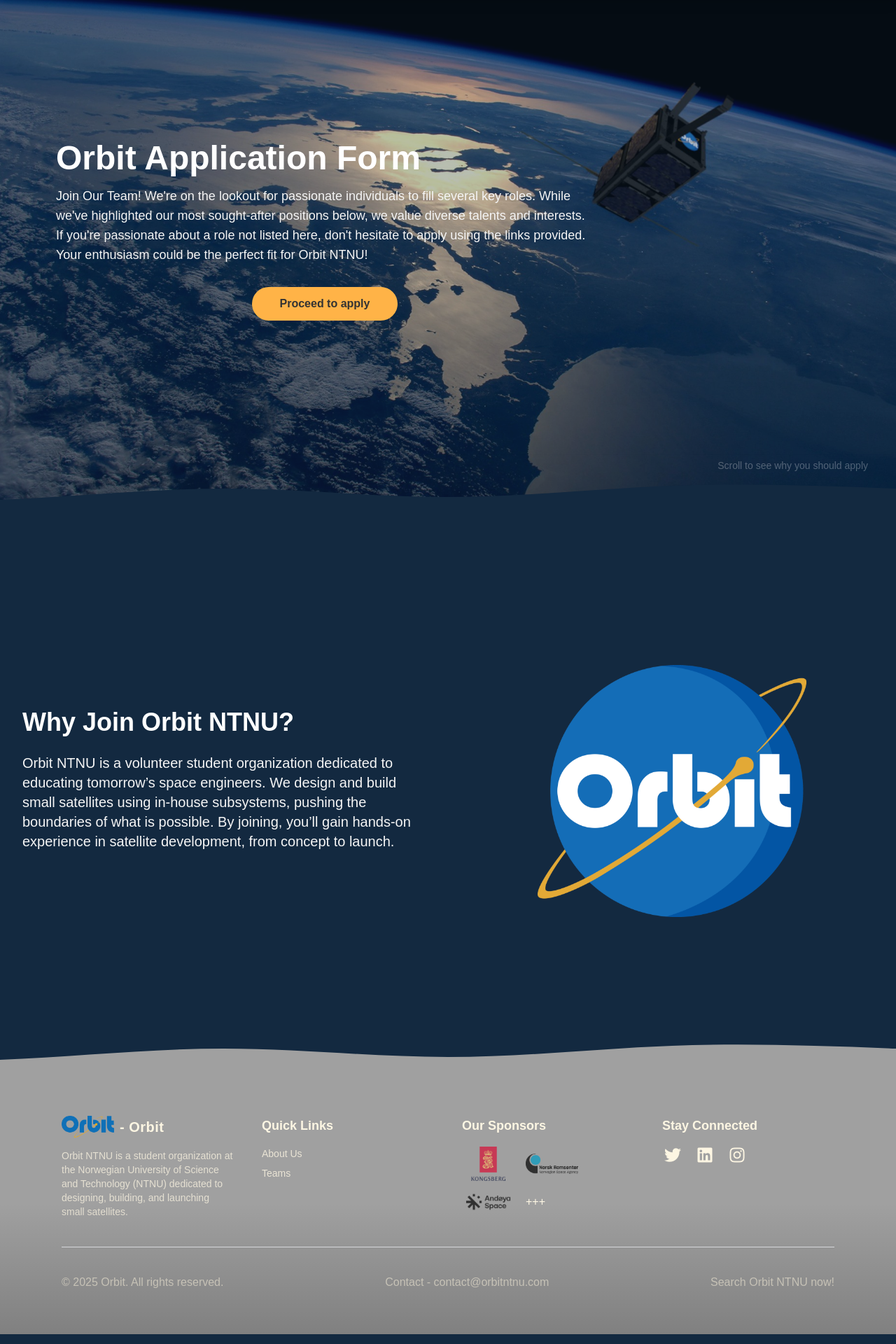
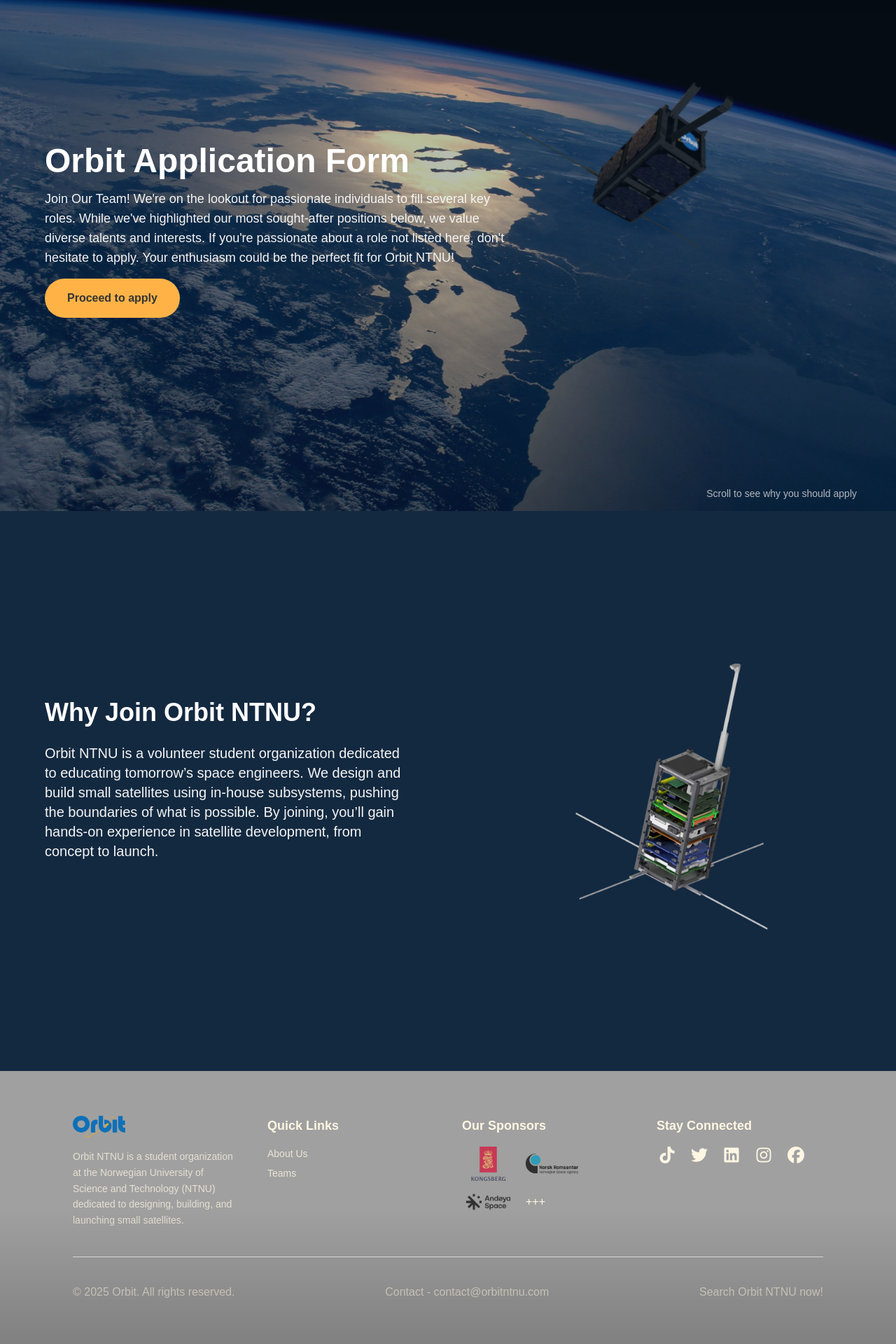
Before and after one commit to OrbitNTNU/web-recruitment-portal, a Next.js app: page /HomePage/HomePage in a window 1280 px wide. Shown: the part 70-1990 px from the top of the page at 70% size. Built offline with nearby package versions, Linux system fonts and the light colour scheme.

Commit message:
feat: add new cool visual for loading into homePage and fix renaming
Also fix animations for differenct sections and elements in the Homepage for a better and more clena experience

```diff
--- a/src/pages/HomePage/HomePage.tsx
+++ b/src/pages/HomePage/HomePage.tsx
@@ -1,8 +1,11 @@
-import React, { useEffect, useRef } from "react";
+import React, { useEffect, useRef, useState } from "react";
 import Navbar from "@/components/Shared/Navbar";
 import { useRouter } from "next/navigation";
 import Image from "next/image";
 import "@fortawesome/fontawesome-free/css/all.min.css";
+import { AnimatePresence, motion } from "framer-motion";
+import { container, fadeIn, fadeInUp, fadeOut } from "@/utils/loading/Animations";
+import { useHomePageStore } from "@/stores/HomePageStore/useHomePageStore";
 
 export default function HomePage() {
   const router = useRouter();
@@ -10,14 +13,34 @@ export default function HomePage() {
   const handleRouteToForm = () => {
     router.push("/Form");
   };
+  const { hasPlayed, setHasPlayed } = useHomePageStore();
+  const [showIntro, setShowIntro] = useState(!hasPlayed);
+  const logoRef = useRef<HTMLImageElement | null>(null);
 
-  const logoRef = useRef<HTMLImageElement | null>(null);
+  useEffect(() => {
+    const timer = setTimeout(() => setShowIntro(false), 4);
+    return () => clearTimeout(timer);
+  }, []);
+
+  useEffect(() => {
+    if (showIntro) {
+      document.body.style.overflow = "hidden";
+    } else {
+      document.body.style.overflow = "auto";
+    }
+    return () => {
+      document.body.style.overflow = "auto";
+    };
+  }, [showIntro]);
 
   useEffect(() => {
     const handleScroll = () => {
       const scrollY = window.scrollY;
       if (logoRef.current) {
-        logoRef.current.style.transform = `rotate(${scrollY / 5}deg)`;
+        const rotate = scrollY / 4
+        const translateX = Math.sin(scrollY / 100) * 10;
+        const translateY = Math.cos(scrollY / 100) * 10;
+        logoRef.current.style.transform = `translate(${translateX}px, ${translateY}px) rotate(${rotate}deg)`;
       }
     };
     window.addEventListener("scroll", handleScroll);
@@ -25,61 +48,81 @@ export default function HomePage() {
   }, []);
 
   return (
-    <div className="flex min-h-screen flex-col">
+    <div className="flex min-h-screen flex-col overflow-x-hidden">
       <Navbar />
-      <section className="relative flex h-screen flex-grow items-center overflow-hidden px-20">
-        <div className="absolute bottom-10 right-10 flex animate-bounce items-center">
-          <span className="--font-poppins mb-2 text-sm text-[var(--color-cloud-white)]">
+      <AnimatePresence>
+        {showIntro && (
+          <motion.div
+            key="intro"
+            initial={{ opacity: 1 }}
+            animate={{ opacity: 1 }}
+            exit={{ opacity: 0 }}
+            transition={{ duration: 3, ease: "easeInOut" }}
+            className="fixed inset-0 z-50 flex items-center justify-center bg-black"
+          >
+            <video
+              src="/shared/sunrise.mp4"
+              autoPlay
+              muted
+              playsInline
+              onEnded={() => {
+                setShowIntro(false);
+                setHasPlayed(true);
+              }}
+              className="absolute inset-0 w-full h-full object-cover"
+            />
+            <motion.div
+              initial={{ opacity: 1 }}
+              animate={{ opacity: 0 }}
+              transition={{ duration: 1, ease: "easeOut" }}
+              className="absolute inset-0 bg-black"
+            />
+          </motion.div>
+        )}
+      </AnimatePresence>
+
+      <section className="relative flex min-h-screen flex-col justify-center items-cente overflow-hidden px-6 sm:px-4 md:px-16 sm:text-left">
+        <motion.div variants={fadeOut} className="animate-background absolute inset-0 bg-cover bg-center opacity-70 bg-url('/shared/orbitsat.jpg')" style={{ backgroundImage: "url('/shared/orbitsat.jpg')" }}>
+          <div className="absolute bottom-0 right-0 left-0 sm:right-10 sm:left-auto flex animate-bounce justify-center sm:justify-end items-center px-4">
+            <span className="font-poppins mb-2 text-sm text-[var(--color-cloud-white)]">
               Scroll to see why you should apply
             </span>
           </div>
+        </motion.div>
 
-        <div
-          className="animate-background absolute inset-0 bg-cover bg-center opacity-70"
-          style={{ backgroundImage: "url('/shared/orbitsat.jpg')" }}
-        />
-
-        <div className="relative z-10 max-w-3xl text-left">
-          <h2 className="animate-slideInUp mb-4 text-4xl font-extrabold text-[var(--color-strong)] md:text-5xl">
+        <div className="relative z-10 max-w-2xl">
+          <h2 className="animate-slideInUp mb-4 text-3xl sm:text-4xl md:text-5xl font-extrabold text-[var(--color-strong)]">
             Orbit Application Form
           </h2>
-          <p className="animate-slideInLeft mb-8 text-base text-[var(--color-cloud-white)] md:text-lg">
+          <p className="animate-slideInLeft text-sm sm:text-base md:text-lg mb-4 text-[var(--color-cloud-white)]">
             Join Our Team! We're on the lookout for passionate individuals to
             fill several key roles. While we've highlighted our most
             sought-after positions below, we value diverse talents and
             interests. If you're passionate about a role not listed here, don't
-            hesitate to apply using the links provided. Your enthusiasm could be
-            the perfect fit for Orbit NTNU!
+            hesitate to apply. Your enthusiasm could be the perfect fit for
+            Orbit NTNU!
           </p>
-          <div className="text-center">
+          <div className="text-center sm:text-left">
             <button
               onClick={handleRouteToForm}
-              className="animate-button rounded-full bg-[var(--color-orange-sherbert)] px-10 py-3 font-semibold text-[var(--color-dark-gray)] transition-colors duration-300 hover:bg-[var(--color-laser-lemon)]"
+              className="animate-button rounded-full bg-[var(--color-orange-sherbert)] px-4 py-3 sm:px-8 sm:py-4 text-sm sm:text-base font-semibold text-[var(--color-dark-gray)] transition-colors duration-300 hover:bg-[var(--color-laser-lemon)]"
             >
               Proceed to apply
             </button>
           </div>
         </div>
-
-        <div className="absolute bottom-0 left-0 z-10 w-full overflow-hidden leading-none shadow-md">
-          <svg
-            className="relative block h-20 w-full text-[var(--color-night-sky)]"
-            viewBox="0 0 1440 320"
-            preserveAspectRatio="none"
-            xmlns="http://www.w3.org/2000/svg"
-          >
-            <path
-              fill="currentColor"
-              d="M0,256C120,240,240,192,360,192C480,192,600,240,720,240C840,240,960,192,1080,176C1200,160,1320,176,1440,192L1440,320L0,320Z"
-            />
-          </svg>
-        </div>
       </section>
 
-      <section className="relative flex h-screen flex-col md:flex-row">
-        <div className="flex w-full items-center bg-[var(--color-night-sky)] text-[var(--color-strong)] md:w-1/2">
-          <div className="mx-auto max-w-xl">
-            <h3 className="mb-6 text-3xl font-bold md:text-4xl">
+      <motion.section
+        variants={fadeIn}
+        initial="hidden"
+        whileInView="visible"
+        viewport={{ amount: 0.3 }}
+        className="relative flex flex-col md:flex-row min-h-screen"
+      >
+        <motion.div variants={fadeInUp} className="flex w-full items-center justify-center bg-[var(--color-night-sky)] p-8 sm:p-10 md:w-1/2">
+          <div className="max-w-lg text-center md:text-left">
+            <h3 className="mb-6 text-2xl sm:text-3xl md:text-4xl font-bold text-[var(--color-strong)]">
               Why Join Orbit NTNU?
             </h3>
             <p className="mb-8 text-lg leading-relaxed text-[var(--color-cloud-white)] md:text-xl">
@@ -90,57 +133,44 @@ export default function HomePage() {
               satellite development, from concept to launch.
             </p>
           </div>
-        </div>
+        </motion.div>
 
-        <div className="flex flex-1 items-center justify-center bg-[var(--color-night-sky)]">
-          <div className="flex h-96 w-96 items-center justify-center">
+        <motion.div variants={fadeInUp} className="flex flex-1 items-center justify-center bg-[var(--color-night-sky)] p-8">
+          <div className="w-56 h-56 sm:w-80 sm:h-80 md:w-96 md:h-96 flex items-center justify-center">
             <img
               ref={logoRef}
-              src="/logos/orbitLogo.png"
-              alt="Orbit NTNU logo"
+              src="/shared/cubeSat.avif"
+              alt="Cubesat"
               className="max-h-full max-w-full object-contain"
             />
           </div>
-        </div>
+        </motion.div>
+      </motion.section>
 
-        <div className="absolute bottom-0 left-0 z-10 w-full overflow-hidden">
-          <svg
-            className="relative block h-20 w-full text-[var(--color-muted)]"
-            viewBox="0 0 1440 320"
-            preserveAspectRatio="none"
-            xmlns="http://www.w3.org/2000/svg"
+
+      <motion.section variants={fadeIn}
+        initial="hidden"
+        whileInView="visible"
+        viewport={{ amount: 0.3 }}
+        className="relative bg-[var(--color-muted)] text-[var(--color-cream)]"
       >
-            <path
-              fill="currentColor"
-              d="M0,256C120,240,240,192,360,192C480,192,600,240,720,240C840,240,960,192,1080,176C1200,160,1320,176,1440,192L1440,320L0,320Z"
-            />
-          </svg>
-        </div>
-      </section>
-
-      <section className="relative bg-[var(--color-muted)] text-[var(--color-cream)]">
-        <div className="mx-auto max-w-6xl px-6 py-16">
-          <div className="grid grid-cols-1 gap-10 md:grid-cols-4">
-            <div className="space-y-4">
-              <div className="flex items-center space-x-2">
-                <div>
+        <div className="mx-auto max-w-6xl px-6 sm:px-10 py-12 sm:py-16">
+          <div className="grid grid-cols-1 gap-10 sm:grid-cols-2 md:grid-cols-4">
+            <motion.div variants={fadeInUp} className="space-y-4">
               <Image
                 src="/logos/orbitTextlogo.png"
                 alt="Orbit Logo"
                 width={75}
                 height={75}
               />
-                </div>
-                <h3 className="text-xl font-bold tracking-wide"> - Orbit</h3>
-              </div>
-              <p className="text-sm opacity-75">
+              <p className="text-sm opacity-75 leading-relaxed">
                 Orbit NTNU is a student organization at the Norwegian University
                 of Science and Technology (NTNU) dedicated to designing,
                 building, and launching small satellites.
               </p>
-            </div>
+            </motion.div>
 
-            <div>
+            <motion.div variants={fadeInUp}>
               <h4 className="mb-4 text-lg font-semibold">Quick Links</h4>
               <ul className="space-y-2 text-sm opacity-80">
                 <li>
@@ -154,67 +184,60 @@ export default function HomePage() {
                   </a>
                 </li>
               </ul>
-            </div>
+            </motion.div>
 
-            <div>
+            <motion.div variants={fadeInUp}>
               <h4 className="mb-4 text-lg font-semibold">Our Sponsors</h4>
               <div className="flex flex-wrap items-center gap-4">
-                <div className="rounded opacity-70">
-                  <Image
-                    src="/logos/kongsberg.png"
-                    alt="Orbit Logo"
+                {[
+                  "/logos/kongsberg.png",
+                  "/logos/norsk_romsenter.png",
+                  "/logos/andoya_space.png",
+                ].map((src, i) => (
+                  <div key={i} className="opacity-70">
+                    <motion.img
+                      src={src}
+                      alt="Sponsor Logo"
                       width={75}
                       height={75}
                     />
                   </div>
-                <div className="opacity-70">
-                  <Image
-                    src="/logos/norsk_romsenter.png"
-                    alt="Orbit Logo"
-                    width={75}
-                    height={75}
-                  />
-                </div>
-                <div className="opacity-70">
-                  <Image
-                    src="/logos/andoya_space.png"
-                    alt="Orbit Logo"
-                    width={75}
-                    height={75}
-                  />
-                </div>
+                ))}
                 <a href="https://orbitntnu.com/sponsors" className="hover:underline hover:opacity-100">
                   +++
                 </a>
               </div>
+            </motion.div>
+
+            <motion.div variants={fadeInUp}>
+              <h4 className="mb-4 text-lg font-semibold">Stay Connected</h4>
+              <div className="flex flex-wrap justify-center sm:justify-start gap-4">
+                {[
+                  { href: "https://x.com/orbit_ntnu", icon: "fa-tiktok" },
+                  { href: "https://www.tiktok.com/@orbitntnu2025", icon: "fa-twitter" },
+                  { href: "https://www.linkedin.com/company/orbit-ntnu", icon: "fa-linkedin" },
+                  { href: "https://www.instagram.com/orbitntnu/", icon: "fa-instagram" },
+                  { href: "https://www.instagram.com/orbitntnu/", icon: "fa-facebook" },
+                ].map(({ href, icon }, i) => (
+                  <a key={i} href={href} className="transition-transform hover:scale-110">
+                    <i className={`fa-brands ${icon} text-2xl`} />
+                  </a>
+                ))}
+              </div>
+            </motion.div>
           </div>
 
-            <div>
-              <h4 className="mb-4 text-lg font-semibold">Stay Connected</h4>
-              <div className="flex space-x-4">
-                <a href="#" className="transition-transform hover:scale-110">
-                  <i className="fa-brands fa-twitter text-2xl"></i>
-                </a>
-                <a href="#" className="transition-transform hover:scale-110">
-                  <i className="fa-brands fa-linkedin text-2xl"></i>
-                </a>
-                <a href="#" className="transition-transform hover:scale-110">
-                  <i className="fa-brands fa-instagram text-2xl"></i>
-                </a>
-              </div>
-            </div>
-          </div>
-          <div className="border-[var(--color-cream)]/30 my-10 border-t"></div>
+          <motion.div className="border-[var(--color-cream)]/30 my-10 border-t" />
 
-          <div className="flex flex-col items-center justify-between text-sm opacity-70 md:flex-row">
-            <p>© {new Date().getFullYear()} Orbit. All rights reserved.</p>
-            <p>Contact - contact@orbitntnu.com</p>
-            <p>Search Orbit NTNU now!</p>
-          </div>
+          <motion.div variants={container} viewport={{ once: true }} className="flex flex-col items-center justify-center gap-2 text-sm opacity-70 md:flex-row md:justify-between">
+            <motion.p variants={fadeInUp}>© {new Date().getFullYear()} Orbit. All rights reserved.</motion.p>
+            <motion.p variants={fadeInUp}>Contact - contact@orbitntnu.com</motion.p>
+            <motion.p variants={fadeInUp}>Search Orbit NTNU now!</motion.p>
+          </motion.div>
         </div>
 
-        <div className="pointer-events-none absolute inset-0 bg-gradient-to-t from-black/20 via-transparent to-transparent"></div>
-      </section>
+        <div className="pointer-events-none absolute inset-0 bg-gradient-to-t from-black/20 via-transparent to-transparent" />
+      </motion.section>
     </div>
   );
 }
--- /dev/null
+++ b/src/stores/HomePageStore/useHomePageStore.ts
@@ -0,0 +1,19 @@
+import { create } from "zustand";
+import { persist } from "zustand/middleware";
+
+interface IntroState {
+  hasPlayed: boolean;
+  setHasPlayed: (played: boolean) => void;
+}
+
+export const useHomePageStore = create<IntroState>()(
+  persist(
+    (set) => ({
+      hasPlayed: false,
+      setHasPlayed: (played) => set({ hasPlayed: played }),
+    }),
+    {
+      name: "intro-storage",
+    }
+  )
+);
--- a/src/stores/StepStore/UseStepStore.ts
+++ b/src/stores/StepStore/UseStepStore.ts
@@ -3,8 +3,8 @@ import type { FormState } from "@/interfaces/form_state";
 
 export const useStepStore = create<FormState>((set) => ({
   step: 1,
-  nextStep: () => set((state) => ({ step: Math.min(state.step + 1, 7) })),
+  nextStep: () => set((state) => ({ step: Math.min(state.step + 1, 5) })),
   prevStep: () => set((state) => ({ step: Math.max(state.step - 1, 1) })),
-  setStep: (step) => set(() => ({ step: Math.max(1, Math.min(step, 7)) })),
+  setStep: (step) => set(() => ({ step: Math.max(1, Math.min(step, 5)) })),
   resetStep: () => set(() => ({ step: 1 })),
 }));
--- a/src/styles/globals.css
+++ b/src/styles/globals.css
@@ -113,11 +113,11 @@
   }
 
   .animate-fadeIn {
-    animation: fadeIn 1s ease-out forwards;
+    animation: fadeIn 2s ease-out forwards;
   }
 
   .animate-slideInLeft {
-    animation: slideInLeft 1s ease-out forwards;
+    animation: slideInLeft 2s ease-out forwards;
   }
 
   .animate-slideInUp {
@@ -130,13 +130,13 @@
 
   .animate-background {
     animation:
-      zoomFade 4s ease-out forwards,
+      zoomFade 3s ease-out forwards,
       subtleZoom 5s infinite,
   }
 
   .animate-button {
     animation:
-      zoomFadeButton 1s ease-out forwards,
+      zoomFadeButton 3s ease-out forwards,
   }
 
   .animate-zoomFade {
@@ -152,7 +152,6 @@
     font-family: var(--font-merriweather);
   }
 }
-
 
 @keyframes fadeIn {
   0% { opacity: 0; }
@@ -175,8 +174,8 @@
 }
 
 @keyframes zoomFadeButton {
-  0% { transform: scale(1.1); }
-  100% { transform: scale(1); }
+  0% { opacity: 0; transform: translateX(-50px); }
+  100% { opacity: 1; transform: translateX(0); }
 }
 
 @keyframes subtleZoom {
--- /dev/null
+++ b/src/utils/loading/Animations.ts
@@ -0,0 +1,31 @@
+export const fadeInUp = {
+    hidden: { opacity: 0, y: 40 },
+    visible: {
+        opacity: 1,
+        y: 0,
+        transition: { duration: 0.6, ease: "easeOut" },
+    },
+};
+
+export const fadeIn = {
+    hidden: { opacity: 0 },
+    visible: {
+        opacity: 1,
+        transition: { duration: 0.8, ease: "easeOut" },
+    },
+};
+
+export const fadeOut = {
+    hidden: { opacity: 0 },
+    visible: {
+        opacity: 1,
+        transition: { duration: 0.8, ease: "easeIn" },
+    },
+};
+
+export const container = {
+    hidden: {},
+    visible: {
+        transition: { staggerChildren: 0.40 },
+    },
+};
```
Also changed, not shown: public/shared/cubeSat.avif (added), src/stores/FunFactStore/UseFunFactStore.ts (renamed from src/stores/FunFactStore/UseFunFactStore.tsx), src/stores/LoadingStore/UseLoadingStore.ts (renamed from src/stores/LoadingStore/UseLoadingStore.tsx), 1 other file (tests, documents, lock files or other folders). Lines whose indentation alone changed are shown as unchanged.
